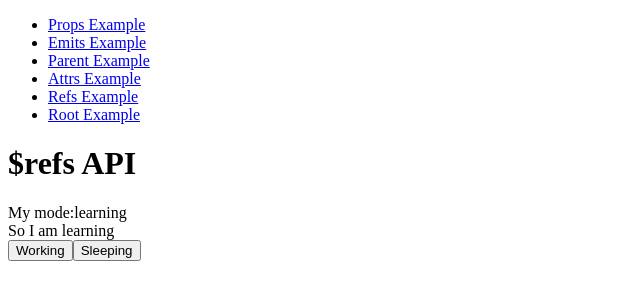
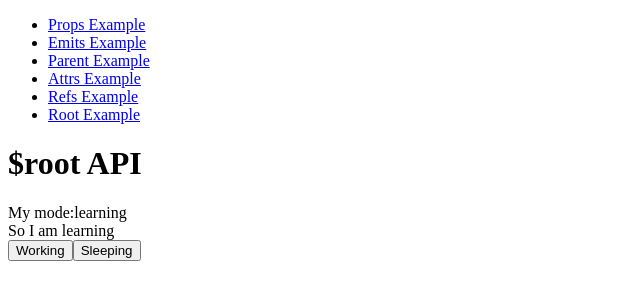
Before and after one commit to sad912/vue3-components-communication-demo, a Vue app in the folder Examples/: page /root in a window 1280 px wide. Shown: the top 300 px of the page, without its empty margins (0-640 px from the left). Built offline with nearby package versions, Linux system fonts and the light colour scheme.

Commit message:
fix:text error

```diff
--- a/Examples/src/pages/RootExample.vue
+++ b/Examples/src/pages/RootExample.vue
@@ -3,6 +3,6 @@ import ParentComponent from "@/components/rootExample/ParentComponent.vue"
 </script>
 
 <template>
-  <h1>$refs API</h1>
+  <h1>$root API</h1>
   <ParentComponent/>
 </template>
```
